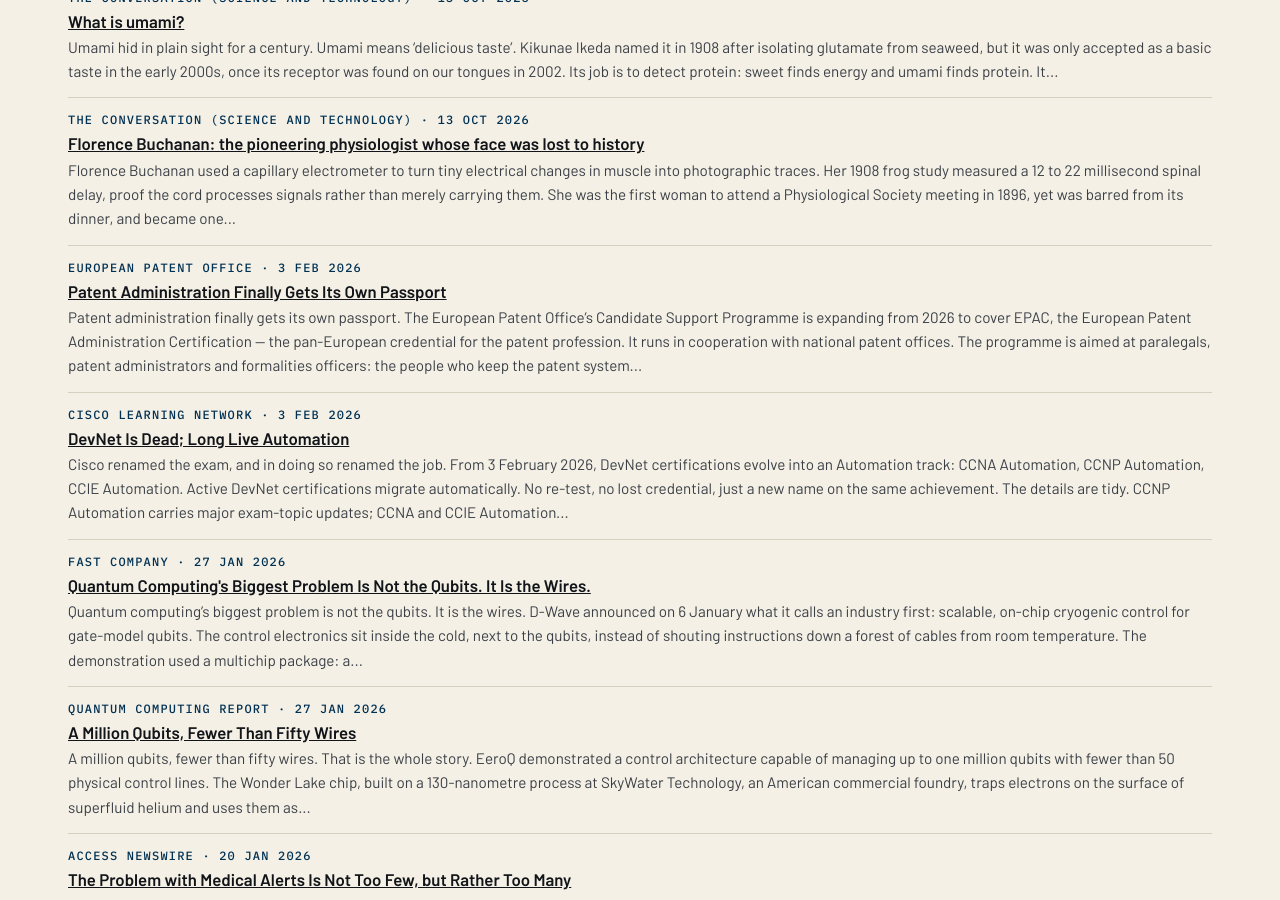
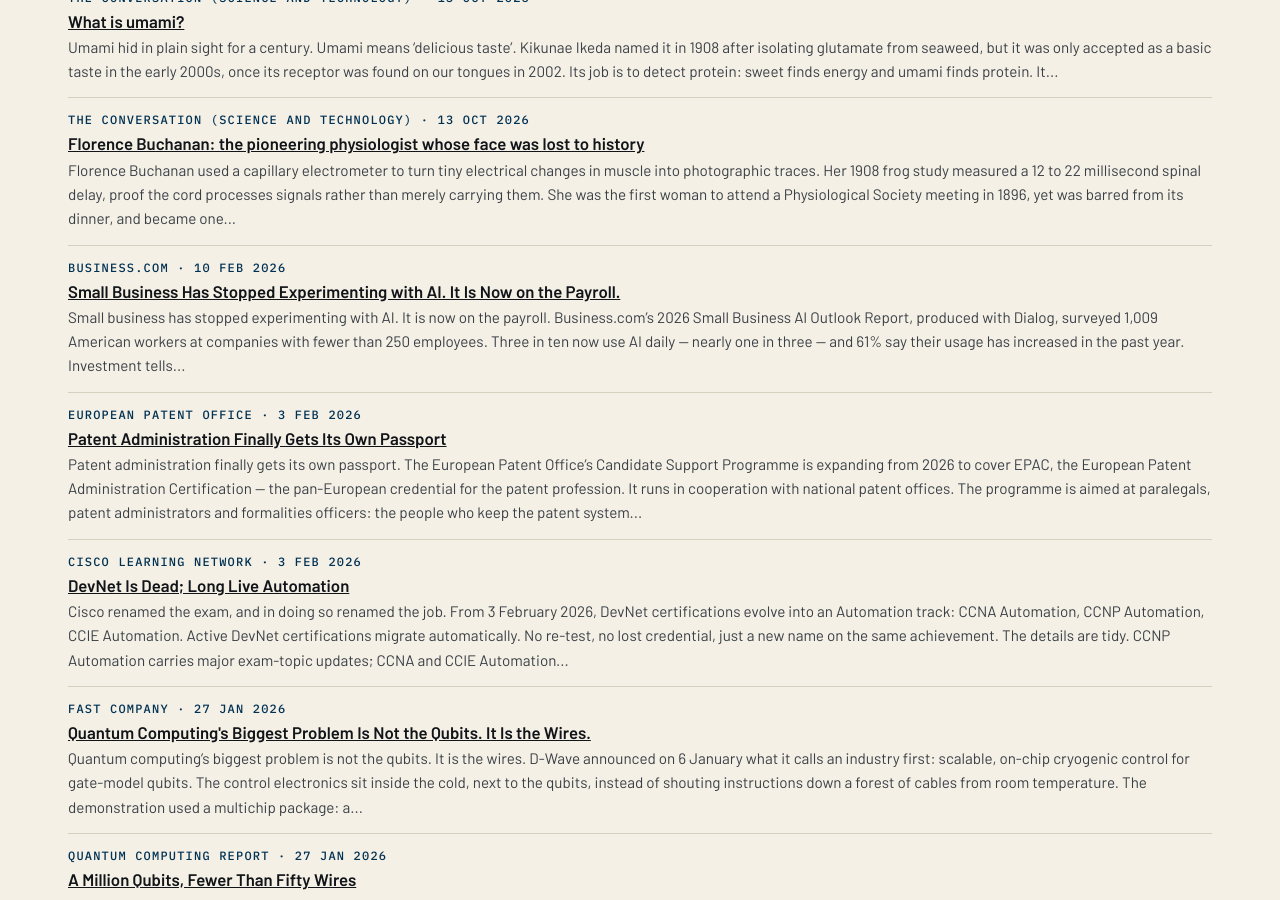
Before and after one commit to katz-news/katz.news, a Jekyll site: the page built from briefs/index.html, in a window 1280 px wide and 900 px high, scrolled down 14549 px. Built offline with Jekyll 4.4.1, drawn with Linux system fonts in a browser that asks for light colours.

Commit message:
Publish 2026-11-06

```diff
--- a/_data/build.yml
+++ b/_data/build.yml
@@ -1 +1 @@
-published_at: 2026-11-06T19:01:37Z
+published_at: 2026-11-06T19:02:39Z
--- /dev/null
+++ b/_posts/briefs/2026-11-06-small-business-has-stopped-experimenting-with-ai-it-is-now-on-the-payroll.md
@@ -0,0 +1,19 @@
+---
+published: true
+title: Small Business Has Stopped Experimenting with AI. It Is Now on the Payroll.
+date: 2026-02-10
+section: entrepreneurship
+source_name: business.com
+source_url: https://www.business.com:443/articles/ai-usage-smb-workplace-study/
+---
+Small business has stopped experimenting with AI. It is now on the payroll.
+
+Business.com's 2026 Small Business AI Outlook Report, produced with Dialog, surveyed 1,009 American workers at companies with fewer than 250 employees. Three in ten now use AI daily — nearly one in three — and 61% say their usage has increased in the past year.
+
+Investment tells the same story. 57% of small and mid-sized businesses are investing in AI, up from 36% in 2023 and 42% in 2024. In two years, AI moved from experiment to essential infrastructure.
+
+The payoff is measured in hours. The average worker saves 5.6 hours a week with AI — but managers save 7.2 hours against 3.4 for individual contributors. Chatbots lead the toolkit, used by 84% of employees in the past year.
+
+Yet enthusiasm is tempered. 45% worry that adopting "too much AI" could harm their company's reputation, and 30% admit they act more optimistic about AI in front of colleagues than they truly feel. Enthusiastic in public, uneasy in private.
+
+Conclusion: AI in small business is not a revolution, but rather a routine — used daily, doubted quietly, and saving hours either way.
```
